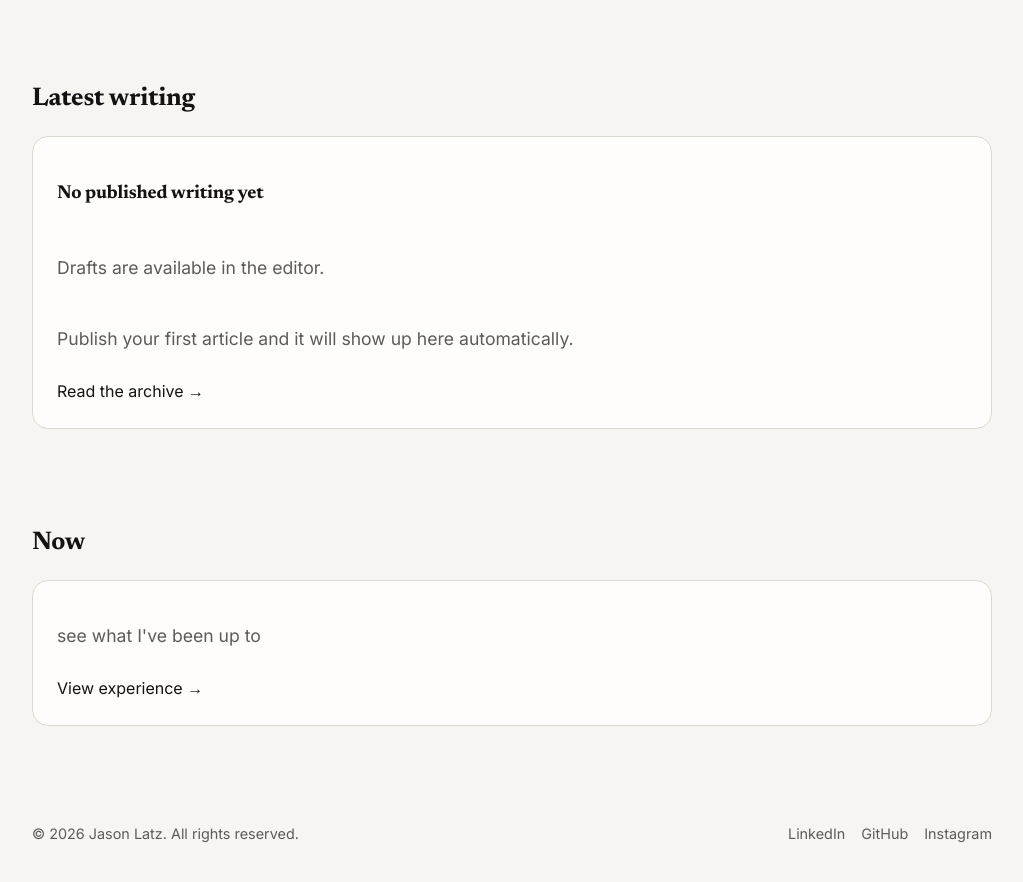
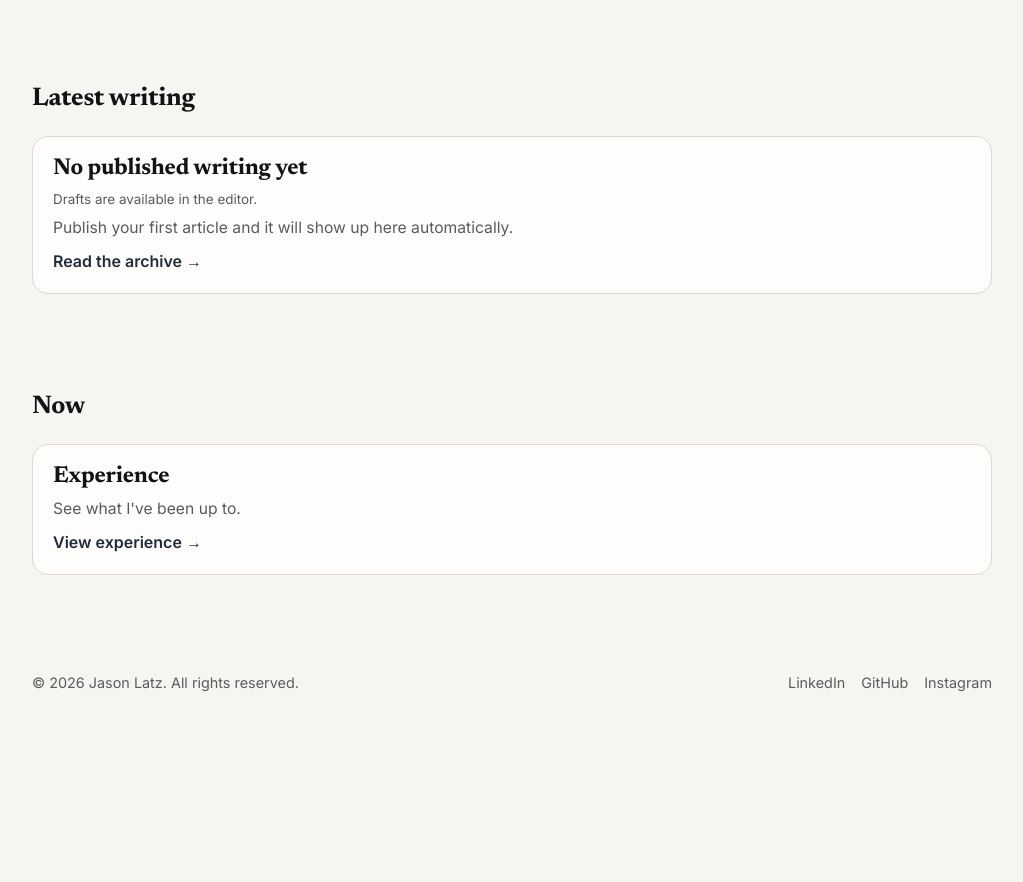
Before and after one commit to Jason-Latz/jbl-site, a Next.js app: page / in a window 1280 px wide. Shown: the part 460-1342 px from the top of the page, without its empty margins (128-1151 px from the left). After the commit the page ends 1202 px from the top, so only its background shows below. Built offline with nearby package versions, Linux system fonts and the light colour scheme; no server answers; the database is empty.

Commit message:
Tighten homepage feature cards

```diff
--- a/app/globals.css
+++ b/app/globals.css
@@ -353,7 +353,7 @@ img {
   margin: 0;
 }
 
-.hero p {
+.hero-intro {
   font-size: 1.1rem;
   color: var(--muted);
   max-width: 46rem;
@@ -385,6 +385,45 @@ img {
 .post-meta {
   font-size: 0.9rem;
   color: var(--muted);
+}
+
+.home-card {
+  padding: 1.15rem 1.25rem;
+  gap: 0.35rem;
+}
+
+.home-card > * {
+  margin: 0;
+}
+
+.home-card h3 {
+  font-size: clamp(1.2rem, 1.8vw, 1.45rem);
+  line-height: 1.24;
+}
+
+.home-card-meta {
+  font-size: 0.84rem;
+}
+
+.home-card-copy {
+  font-size: 0.98rem;
+  line-height: 1.5;
+  color: var(--muted);
+  max-width: 38rem;
+}
+
+.home-card-link {
+  display: inline-flex;
+  align-items: center;
+  width: fit-content;
+  margin-top: 0.2rem;
+  color: var(--accent);
+  font-weight: 600;
+}
+
+.home-card-link:hover {
+  text-decoration: underline;
+  text-underline-offset: 0.16em;
 }
 
 .pill {
--- a/app/page.tsx
+++ b/app/page.tsx
@@ -18,31 +18,41 @@ export default async function HomePage() {
       </div>
       <div className="pill">doing cool things?</div>
       <h1>Out and about, occasionally building things.</h1>
-      <p>
+      <p className="hero-intro">
         I'm doing a lot of travelling, vibe coding, and occasionally startup
         things. I also like writing.
       </p>
 
       <div className="section">
         <h2>Latest writing</h2>
-        <div className="card">
+        <div className="card home-card">
           {latestPost ? (
             <>
               <h3>{latestPost.title}</h3>
-              <p className="post-meta">
+              <p className="post-meta home-card-meta">
                 {latestPost.published_at
                   ? formatDate(latestPost.published_at)
                   : "Published"}
               </p>
-              <p>{latestPost.excerpt ?? "Read the latest article from the archive."}</p>
-              <Link href={`/writings/${latestPost.slug}`}>Read the article →</Link>
+              <p className="home-card-copy">
+                {latestPost.excerpt ?? "Read the latest article from the archive."}
+              </p>
+              <Link className="home-card-link" href={`/writings/${latestPost.slug}`}>
+                Read the article →
+              </Link>
             </>
           ) : (
             <>
               <h3>No published writing yet</h3>
-              <p className="post-meta">Drafts are available in the editor.</p>
-              <p>Publish your first article and it will show up here automatically.</p>
-              <Link href="/writings">Read the archive →</Link>
+              <p className="post-meta home-card-meta">
+                Drafts are available in the editor.
+              </p>
+              <p className="home-card-copy">
+                Publish your first article and it will show up here automatically.
+              </p>
+              <Link className="home-card-link" href="/writings">
+                Read the archive →
+              </Link>
             </>
           )}
         </div>
@@ -50,9 +60,12 @@ export default async function HomePage() {
 
       <div className="section">
         <h2>Now</h2>
-        <div className="card">
-          <p>see what I've been up to</p>
-          <Link href="/experience">View experience →</Link>
+        <div className="card home-card">
+          <h3>Experience</h3>
+          <p className="home-card-copy">See what I've been up to.</p>
+          <Link className="home-card-link" href="/experience">
+            View experience →
+          </Link>
         </div>
       </div>
     </div>
```
